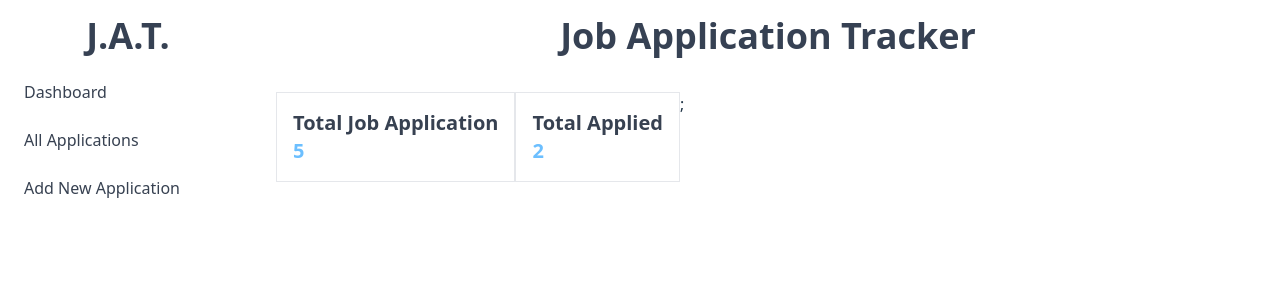
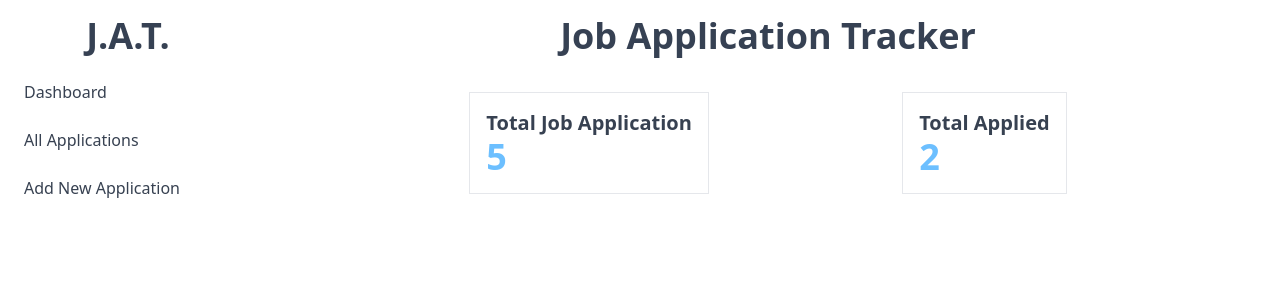
Before and after one commit to codewithjelo/Job-Application-Tracker, a React (Vite) app: page / in a window 1280 px wide. Shown: the top 300 px of the page. Built offline with nearby package versions, Linux system fonts and the light colour scheme.

Commit message:
Add justify-evenly

```diff
--- a/src/components/DashboardCard.jsx
+++ b/src/components/DashboardCard.jsx
@@ -13,17 +13,17 @@ const DashboardCard = () => {
   ];
 
   return (
-    <div className="flex flex-row">
+    <div className="flex flex-row justify-evenly">
       {cardList.map((app) => (
       <div className="flex flex-col p-4 border border-[var(--border)]">
         <p className="text-xl font-semibold text-[var(--primary)]">
           {app.title}
         </p>
-        <span className="text-xl font-semibold text-[var(--secondary)]">
+        <span className="text-4xl font-semibold text-[var(--secondary)]">
           {app.count}
         </span>
       </div>
-      ))};
+      ))}
     </div>
   );
 };
```
